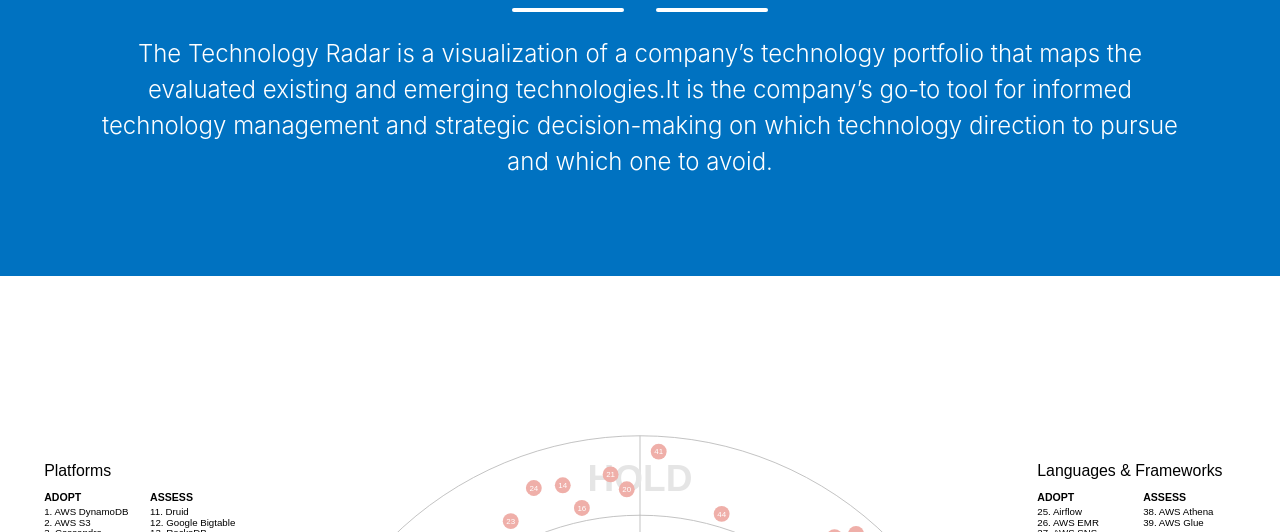
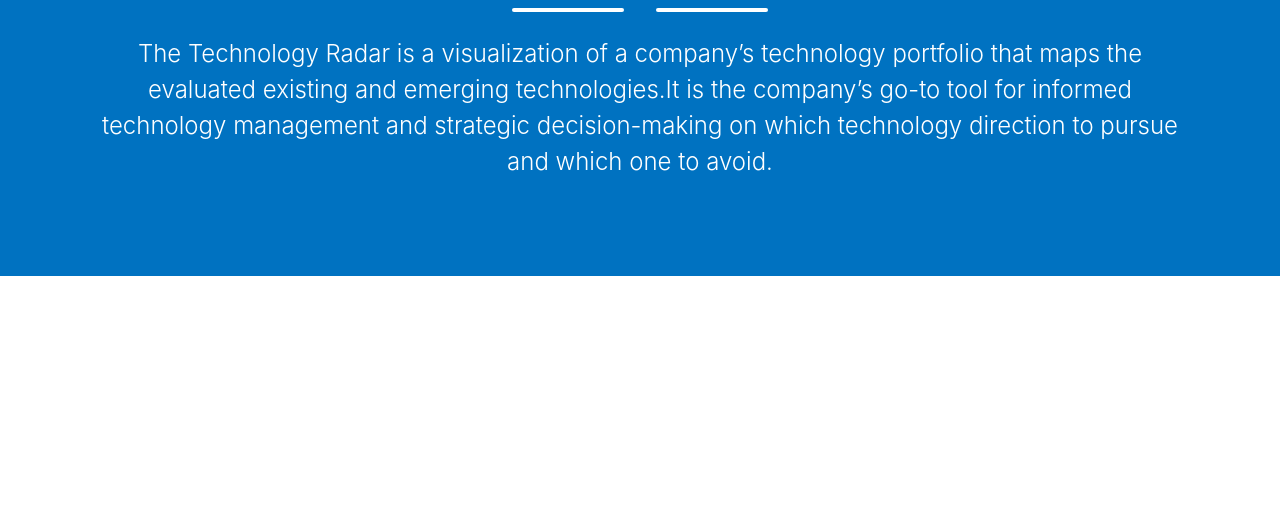
Before and after one commit to mddeepu8/TechRadar, a plain HTML site: page index.html in a window 1280 px wide. Shown: the part 268-800 px from the top of the page. Drawn offline with nearby package versions, Linux system fonts and the light colour scheme.

Commit message:
Update index.html

```diff
--- a/index.html
+++ b/index.html
@@ -93,10 +93,10 @@
  <script>
       // Fetch CSV data and call the function to draw the radar using CSV entries
     var xhr = new XMLHttpRequest();
+    xhr.open('GET', feedURL, true)
       xhr.onreadystatechange = function() {
       if (xhr.readyState === 4){
-
-        var entries = d3.csvParse(xhr.responseText, function (row) {
+	    var entries = d3.csvParse(xhr.responseText, function (row) {
             return toEntry(row);
         });
         draw_radar(entries);
@@ -109,7 +109,7 @@
      function toEntry(row) {
         return {
         label: row.name,
-		    ring: ['adopt', 'assess', 'trial', 'hold'].indexOf(row.ring),
+        ring: ['adopt', 'assess', 'trial', 'hold'].indexOf(row.ring),
         quadrant: ['platforms', 'languages & frameworks', 'tools', 'techniques'].indexOf(row.quadrant),
         isNew:true,
         label: row.description,
@@ -156,6 +156,7 @@
    }
   </script>
 </section>
+<!--
 <script>
 radar_visualization({
   svg_id: "radar",
```
